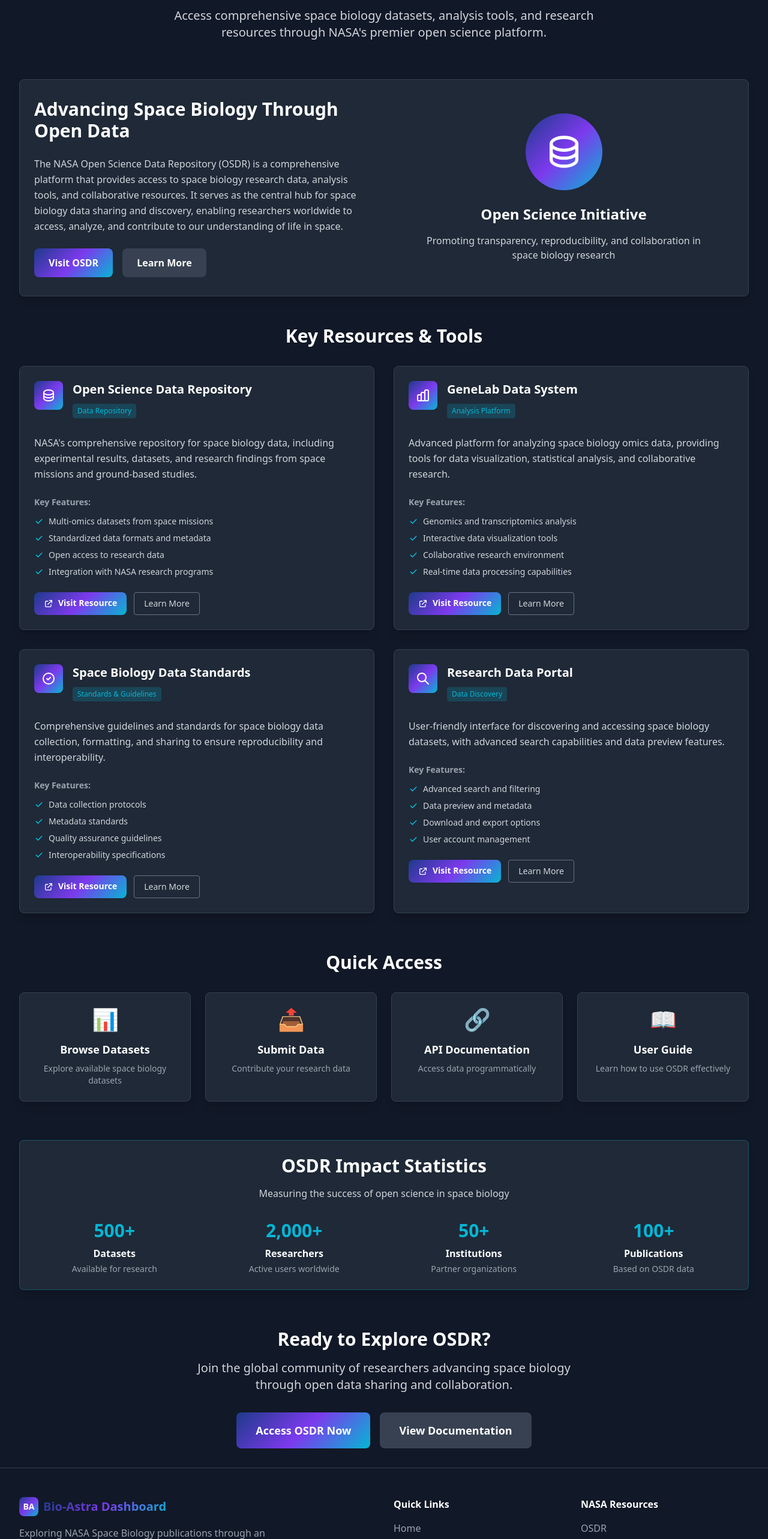
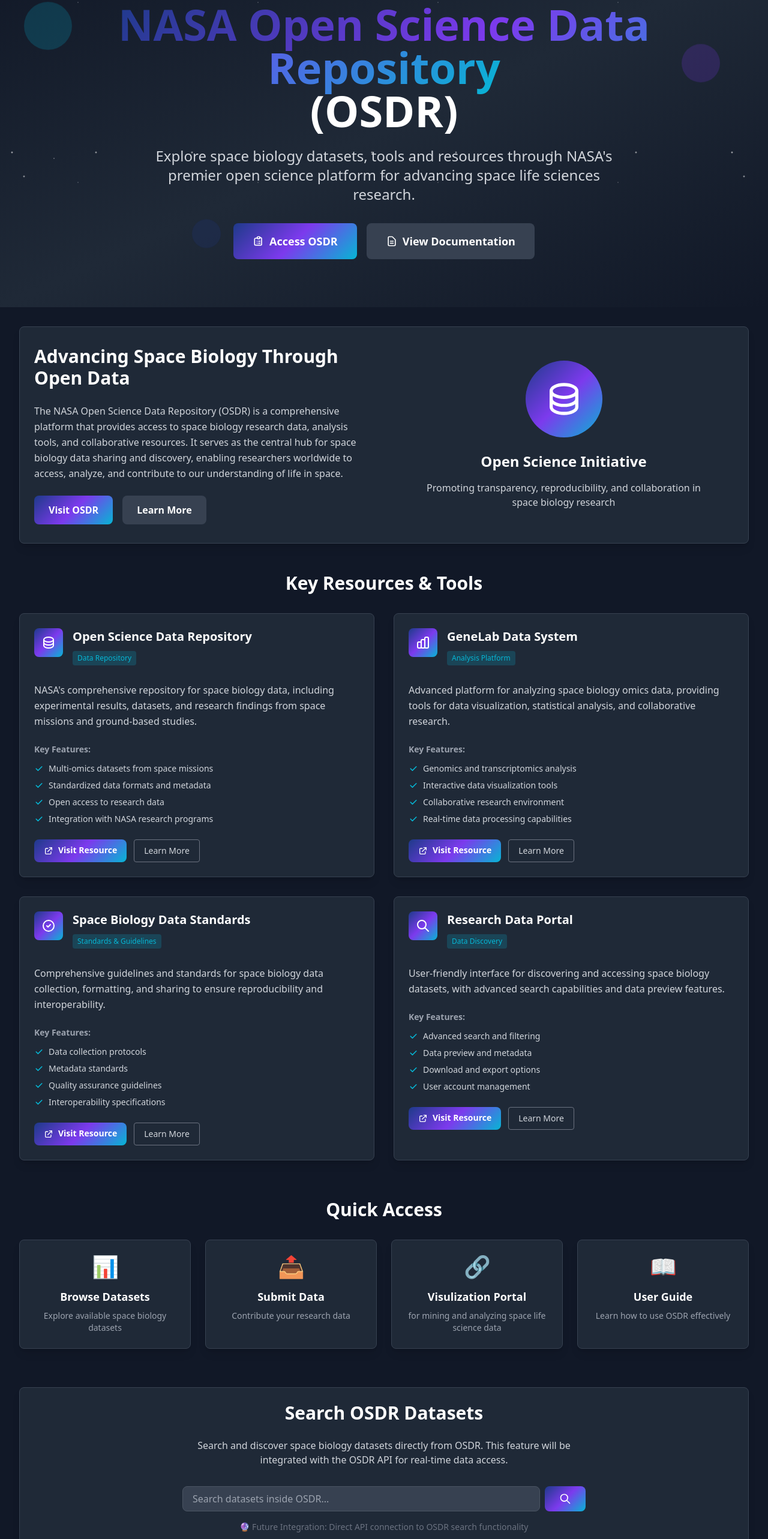
Before and after one commit to JEELDONGA18/Bio-Astra, a React (Create React App) app in the folder FRONTEND/: page /osdr in a window 1280 px wide. Shown: the part 141-2706 px from the top of the page at 60% size. Built offline with nearby package versions, Linux system fonts and the light colour scheme; the HTML template or start-up script is replaced by a standard one.

Commit message:
Trendchat, search system and OSDR page changed.

```diff
--- a/FRONTEND/src/pages/OSDR.js
+++ b/FRONTEND/src/pages/OSDR.js
@@ -1,12 +1,15 @@
-import React from 'react';
+import React, { useState } from 'react';
 import ResourceCard from '../components/ResourceCard';
+import { Link } from 'react-router-dom';
 
 const OSDR = () => {
+  const [searchQuery, setSearchQuery] = useState('');
+
   const osdrResources = [
     {
       title: "Open Science Data Repository",
       description: "NASA's comprehensive repository for space biology data, including experimental results, datasets, and research findings from space missions and ground-based studies.",
-      link: "https://osdr.nasa.gov",
+      link: "https://osdr.nasa.gov/bio/repo",
       category: "Data Repository",
       icon: (
         <svg className="w-6 h-6 text-white" fill="none" stroke="currentColor" viewBox="0 0 24 24">
@@ -23,7 +26,7 @@
     {
       title: "GeneLab Data System",
       description: "Advanced platform for analyzing space biology omics data, providing tools for data visualization, statistical analysis, and collaborative research.",
-      link: "https://genelab.nasa.gov",
+      link: "https://visualization.genelab.nasa.gov/data/",
       category: "Analysis Platform",
       icon: (
         <svg className="w-6 h-6 text-white" fill="none" stroke="currentColor" viewBox="0 0 24 24">
@@ -40,7 +43,7 @@
     {
       title: "Space Biology Data Standards",
       description: "Comprehensive guidelines and standards for space biology data collection, formatting, and sharing to ensure reproducibility and interoperability.",
-      link: "https://osdr.nasa.gov/standards",
+      link: "https://www.nasa.gov/osdr-services-sequencing-and-sample-processing-genelab-sequencing-standards-and-services/",
       category: "Standards & Guidelines",
       icon: (
         <svg className="w-6 h-6 text-white" fill="none" stroke="currentColor" viewBox="0 0 24 24">
@@ -57,7 +60,7 @@
     {
       title: "Research Data Portal",
       description: "User-friendly interface for discovering and accessing space biology datasets, with advanced search capabilities and data preview features.",
-      link: "https://osdr.nasa.gov/portal",
+      link: "https://science.data.nasa.gov/data-sites/biological-physical ",
       category: "Data Discovery",
       icon: (
         <svg className="w-6 h-6 text-white" fill="none" stroke="currentColor" viewBox="0 0 24 24">
@@ -77,42 +80,78 @@
     {
       title: "Browse Datasets",
       description: "Explore available space biology datasets",
-      link: "https://osdr.nasa.gov/browse",
+      link: "https://osdr.nasa.gov/bio/repo/",
       icon: "📊"
     },
     {
       title: "Submit Data",
       description: "Contribute your research data",
-      link: "https://osdr.nasa.gov/submit",
+      link: "https://science.nasa.gov/biological-physical/data/osdr/osdr-submission-portal/",
       icon: "📤"
     },
     {
-      title: "API Documentation",
-      description: "Access data programmatically",
-      link: "https://osdr.nasa.gov/api",
+      title: "Visulization Portal",
+      description: "for mining and analyzing space life science data",
+      link: "https://visualization.osdr.nasa.gov/",
       icon: "🔗"
     },
     {
       title: "User Guide",
       description: "Learn how to use OSDR effectively",
-      link: "https://osdr.nasa.gov/guide",
+      link: "https://osdr-tutorials.readthedocs.io/en/latest/",
       icon: "📖"
     }
   ];
 
   return (
-    <div className="min-h-screen bg-gray-900 py-8">
-      <div className="max-w-7xl mx-auto px-4 sm:px-6 lg:px-8">
-        {/* Header */}
-        <div className="text-center mb-16">
-          <h1 className="text-4xl font-bold text-white mb-4">
-            NASA Open Science Data Repository (OSDR)
-          </h1>
-          <p className="text-xl text-gray-300 max-w-3xl mx-auto">
-            Access comprehensive space biology datasets, analysis tools, and research resources
-            through NASA's premier open science platform.
-          </p>
+    <div className="min-h-screen bg-gray-900">
+      {/* Hero Section with Starfield Background */}
+      <section className="relative overflow-hidden bg-gradient-to-br from-gray-900 via-gray-800 to-gray-900">
+        {/* Animated Background Stars */}
+        <div className="absolute inset-0 bg-star-field bg-[length:300px_300px] animate-pulse-slow"></div>
+
+        <div className="relative max-w-7xl mx-auto px-4 sm:px-6 lg:px-8 py-20">
+          <div className="text-center">
+            <h1 className="text-5xl md:text-7xl font-bold mb-6">
+              <span className="bg-cosmos-gradient bg-clip-text text-transparent">
+                NASA Open Science Data Repository
+              </span>
+              <br />
+              <span className="text-white">(OSDR)</span>
+            </h1>
+            <p className="text-xl md:text-2xl text-gray-300 mb-8 max-w-3xl mx-auto">
+              Explore space biology datasets, tools and resources through NASA's premier
+              open science platform for advancing space life sciences research.
+            </p>
+            <div className="flex flex-col sm:flex-row gap-4 justify-center">
+              <a
+                href="https://science.nasa.gov/biological-physical/data/osdr/"
+                target="_blank"
+                rel="noopener noreferrer"
+                className="btn-primary text-lg px-8 py-4 inline-flex items-center justify-center"
+              >
+                <svg className="w-5 h-5 mr-2" fill="none" stroke="currentColor" viewBox="0 0 24 24">
+                  <path strokeLinecap="round" strokeLinejoin="round" strokeWidth={2} d="M10 6H6a2 2 0 00-2 2v10a2 2 0 002 2h10a2 2 0 002-2V7a2 2 0 00-2-2h-2M9 5a2 2 0 002 2h2a2 2 0 002-2M9 5a2 2 0 012-2h2a2 2 0 012 2m-3 7h3m-3 4h3m-6-4h.01M9 16h.01" />
+                </svg>
+                Access OSDR
+              </a>
+              <button className="btn-secondary text-lg px-8 py-4 inline-flex items-center justify-center">
+                <svg className="w-5 h-5 mr-2" fill="none" stroke="currentColor" viewBox="0 0 24 24">
+                  <path strokeLinecap="round" strokeLinejoin="round" strokeWidth={2} d="M9 12h6m-6 4h6m2 5H7a2 2 0 01-2-2V5a2 2 0 012-2h5.586a1 1 0 01.707.293l5.414 5.414a1 1 0 01.293.707V19a2 2 0 01-2 2z" />
+                </svg>
+                View Documentation
+              </button>
+            </div>
+          </div>
         </div>
+
+        {/* Floating Elements */}
+        <div className="absolute top-20 left-10 w-20 h-20 bg-cosmos-cyan/20 rounded-full animate-float"></div>
+        <div className="absolute top-40 right-20 w-16 h-16 bg-cosmos-purple/20 rounded-full animate-float" style={{animationDelay: '2s'}}></div>
+        <div className="absolute bottom-20 left-1/4 w-12 h-12 bg-cosmos-blue/20 rounded-full animate-float" style={{animationDelay: '4s'}}></div>
+      </section>
+
+      <div className="max-w-7xl mx-auto px-4 sm:px-6 lg:px-8 py-8">
 
         {/* Overview Section */}
         <div className="card mb-12">
@@ -204,6 +243,67 @@
           </div>
         </div>
 
+        {/* Search OSDR Datasets */}
+        <div className="card mb-16">
+          <div className="text-center">
+            <h2 className="text-3xl font-bold text-white mb-6">
+              Search OSDR Datasets
+            </h2>
+            <p className="text-gray-300 mb-8 max-w-2xl mx-auto">
+              Search and discover space biology datasets directly from OSDR.
+              This feature will be integrated with the OSDR API for real-time data access.
+            </p>
+            <div className="max-w-2xl mx-auto">
+              <div className="flex space-x-2">
+                <input
+                  type="text"
+                  value={searchQuery}
+                  onChange={(e) => setSearchQuery(e.target.value)}
+                  placeholder="Search datasets inside OSDR..."
+                  className="flex-1 input-field"
+                />
+                <button className="btn-primary px-6 py-2">
+                  <svg className="w-5 h-5" fill="none" stroke="currentColor" viewBox="0 0 24 24">
+                    <path strokeLinecap="round" strokeLinejoin="round" strokeWidth={2} d="M21 21l-6-6m2-5a7 7 0 11-14 0 7 7 0 0114 0z" />
+                  </svg>
+                </button>
+              </div>
+              <p className="text-sm text-gray-500 mt-4">
+                🔮 Future Integration: Direct API connection to OSDR search functionality
+              </p>
+            </div>
+          </div>
+        </div>
+
+        {/* Dataset Growth Trend Chart */}
+        <div className="card mb-16">
+          <h2 className="text-3xl font-bold text-white mb-8 text-center">
+            Dataset Growth Over Time
+          </h2>
+          <div className="bg-gray-800 rounded-lg p-6">
+            <div className="h-64 flex items-center justify-center">
+              <div className="text-center">
+                <div className="w-32 h-32 bg-cosmos-gradient/20 rounded-full flex items-center justify-center mx-auto mb-4">
+                  <svg className="w-16 h-16 text-cosmos-cyan" fill="none" stroke="currentColor" viewBox="0 0 24 24">
+                    <path strokeLinecap="round" strokeLinejoin="round" strokeWidth={2} d="M9 19v-6a2 2 0 00-2-2H5a2 2 0 00-2 2v6a2 2 0 002 2h2a2 2 0 002-2zm0 0V9a2 2 0 012-2h2a2 2 0 012 2v10m-6 0a2 2 0 002 2h2a2 2 0 002-2m0 0V5a2 2 0 012-2h2a2 2 0 012 2v14a2 2 0 01-2 2h-2a2 2 0 01-2-2z" />
+                  </svg>
+                </div>
+                <h3 className="text-xl font-semibold text-white mb-2">
+                  Interactive Trend Chart
+                </h3>
+                <p className="text-gray-400 mb-4">
+                  Visual representation of OSDR dataset growth and research activity over time
+                </p>
+                <div className="flex justify-center space-x-4 text-sm text-gray-500">
+                  <span>📈 500+ datasets</span>
+                  <span>📊 50+ institutions</span>
+                  <span>🔬 2,000+ researchers</span>
+                </div>
+              </div>
+            </div>
+          </div>
+        </div>
+
         {/* Statistics */}
         <div className="card bg-cosmos-gradient/10 border-cosmos-cyan/30 mb-16">
           <div className="text-center mb-8">
@@ -239,6 +339,60 @@
           </div>
         </div>
 
+        {/* Cross-links to Other NASA Resources */}
+        <div className="card mb-16">
+          <h2 className="text-3xl font-bold text-white mb-8 text-center">
+            See Also: Related NASA Resources
+          </h2>
+          <div className="grid grid-cols-1 md:grid-cols-2 gap-8">
+            <Link
+              to="/nslsl"
+              className="card hover:border-cosmos-cyan/50 transition-all duration-300 group"
+            >
+              <div className="flex items-center space-x-4 mb-4">
+                <div className="w-12 h-12 bg-cosmos-gradient rounded-lg flex items-center justify-center">
+                  <svg className="w-6 h-6 text-white" fill="none" stroke="currentColor" viewBox="0 0 24 24">
+                    <path strokeLinecap="round" strokeLinejoin="round" strokeWidth={2} d="M12 6.253v13m0-13C10.832 5.477 9.246 5 7.5 5S4.168 5.477 3 6.253v13C4.168 18.477 5.754 18 7.5 18s3.332.477 4.5 1.253m0-13C13.168 5.477 14.754 5 16.5 5c1.746 0 3.332.477 4.5 1.253v13C19.832 18.477 18.246 18 16.5 18c-1.746 0-3.332.477-4.5 1.253" />
+                  </svg>
+                </div>
+                <div>
+                  <h3 className="text-xl font-semibold text-white group-hover:text-cosmos-cyan transition-colors duration-200">
+                    NASA Space Life Sciences Library
+                  </h3>
+                  <p className="text-gray-400 text-sm">NSLSL</p>
+                </div>
+              </div>
+              <p className="text-gray-300">
+                Access NASA's comprehensive collection of space life sciences publications,
+                research documents, and educational resources.
+              </p>
+            </Link>
+
+            <Link
+              to="/nasa-task-book"
+              className="card hover:border-cosmos-cyan/50 transition-all duration-300 group"
+            >
+              <div className="flex items-center space-x-4 mb-4">
+                <div className="w-12 h-12 bg-cosmos-gradient rounded-lg flex items-center justify-center">
+                  <svg className="w-6 h-6 text-white" fill="none" stroke="currentColor" viewBox="0 0 24 24">
+                    <path strokeLinecap="round" strokeLinejoin="round" strokeWidth={2} d="M9 5H7a2 2 0 00-2 2v10a2 2 0 002 2h8a2 2 0 002-2V7a2 2 0 00-2-2h-2M9 5a2 2 0 002 2h2a2 2 0 002-2M9 5a2 2 0 012-2h2a2 2 0 012 2m-3 7h3m-3 4h3m-6-4h.01M9 16h.01" />
+                  </svg>
+                </div>
+                <div>
+                  <h3 className="text-xl font-semibold text-white group-hover:text-cosmos-cyan transition-colors duration-200">
+                    NASA Task Book
+                  </h3>
+                  <p className="text-gray-400 text-sm">Research Projects Database</p>
+                </div>
+              </div>
+              <p className="text-gray-300">
+                Explore NASA's database of funded research projects, principal investigators,
+                and funding opportunities in space life sciences.
+              </p>
+            </Link>
+          </div>
+        </div>
+
         {/* Call to Action */}
         <div className="text-center">
           <h2 className="text-3xl font-bold text-white mb-4">
```
Also changed, not shown: FRONTEND/src/components/TrendChart.js (+15 -16 lines), FRONTEND/src/pages/FindYourInterest.js (+11 -1 lines).
